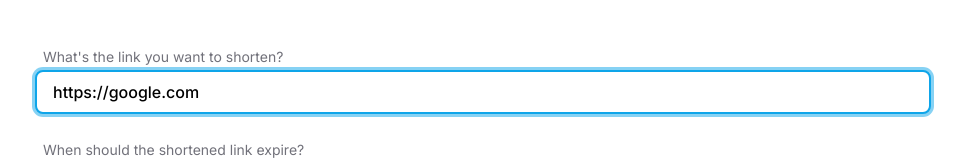
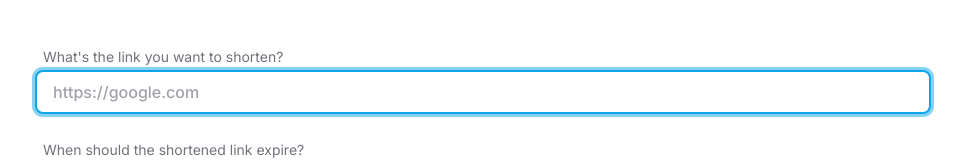
Before and after one commit to samdev-7/its-oblong, a SvelteKit app: page / in a window 1280 px wide. Shown: the part 427-587 px from the top of the page, without its empty margins (157-1122 px from the left). Built offline with nearby package versions, Linux system fonts and the light colour scheme; no server answers.

Commit message:
Disable forced placeholder

```diff
--- a/src/routes/+page.svelte
+++ b/src/routes/+page.svelte
@@ -13,7 +13,7 @@
 
 	let link_placeholder = data.link_placeholder;
 
-	let link_input: string = 'https://google.com';
+	let link_input: string = '';
 	let expiry_input: string = '1h';
 	let turnstile_token: string = '';
 	let turnstile_type: string = '';
```
